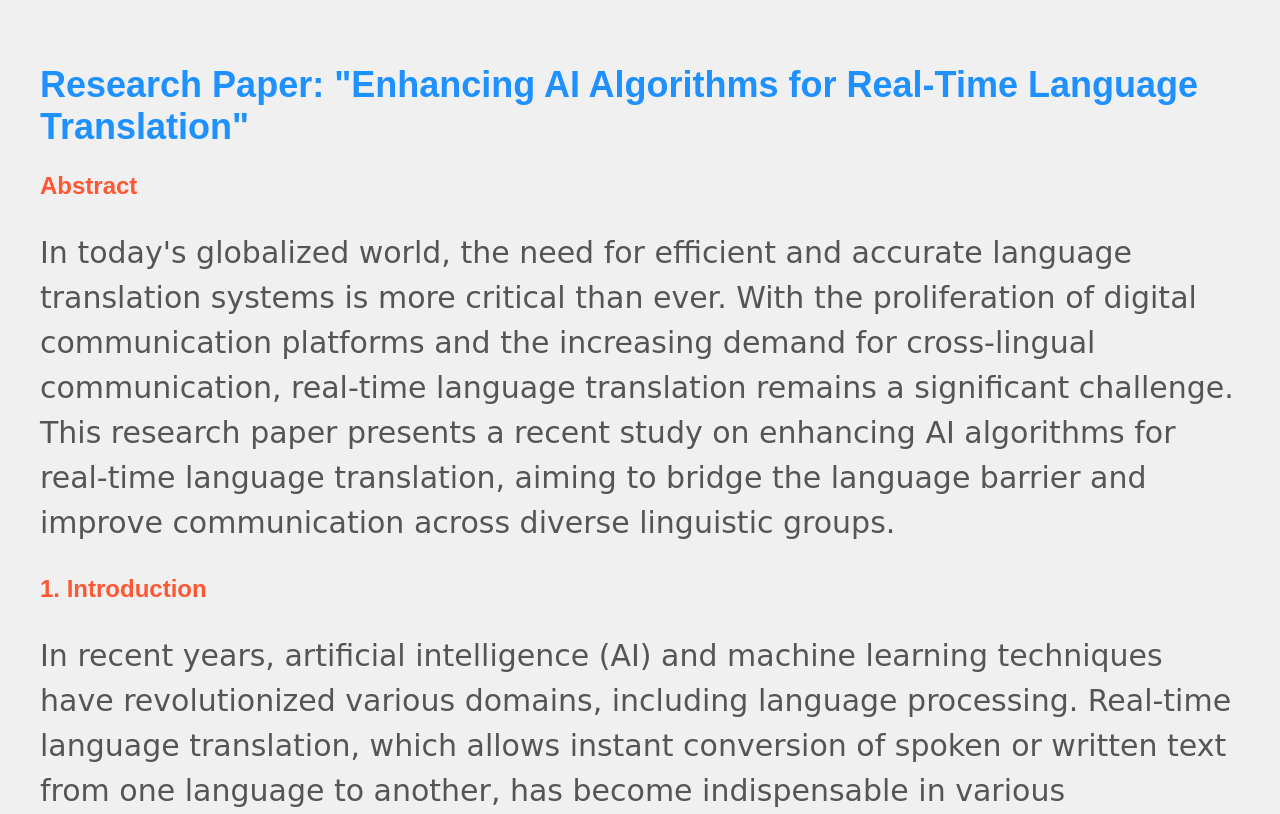
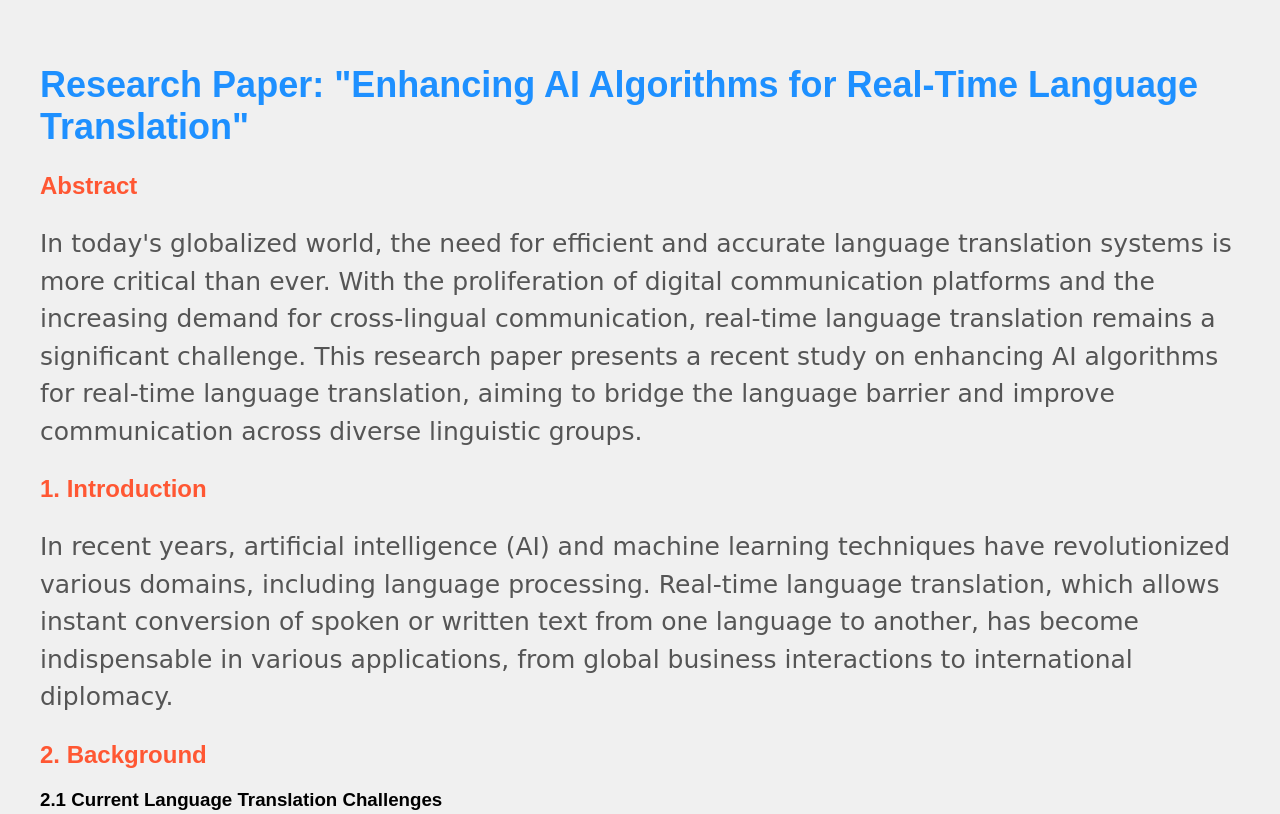
Before and after one commit to Akhilravirela1/Web_Technologies, a website: page src/itc505/lab/4/index.html in a window 1280 px wide. Shown: the top 814 px of the page. Drawn offline with Linux system fonts and the light colour scheme.

Commit message:
Update styles.css

```diff
--- a/src/itc505/lab/4/styles.css
+++ b/src/itc505/lab/4/styles.css
@@ -19,7 +19,7 @@
 
     p {
         font-family: 'Brush Script MT', cursive;
-        font-size: 30px; /* Standard font size for paragraphs */
+        font-size: 25px; /* Standard font size for paragraphs */
         color: #555; /* Dark Gray color */
         line-height: 1.5; /* Line height for readability */
     }
```
